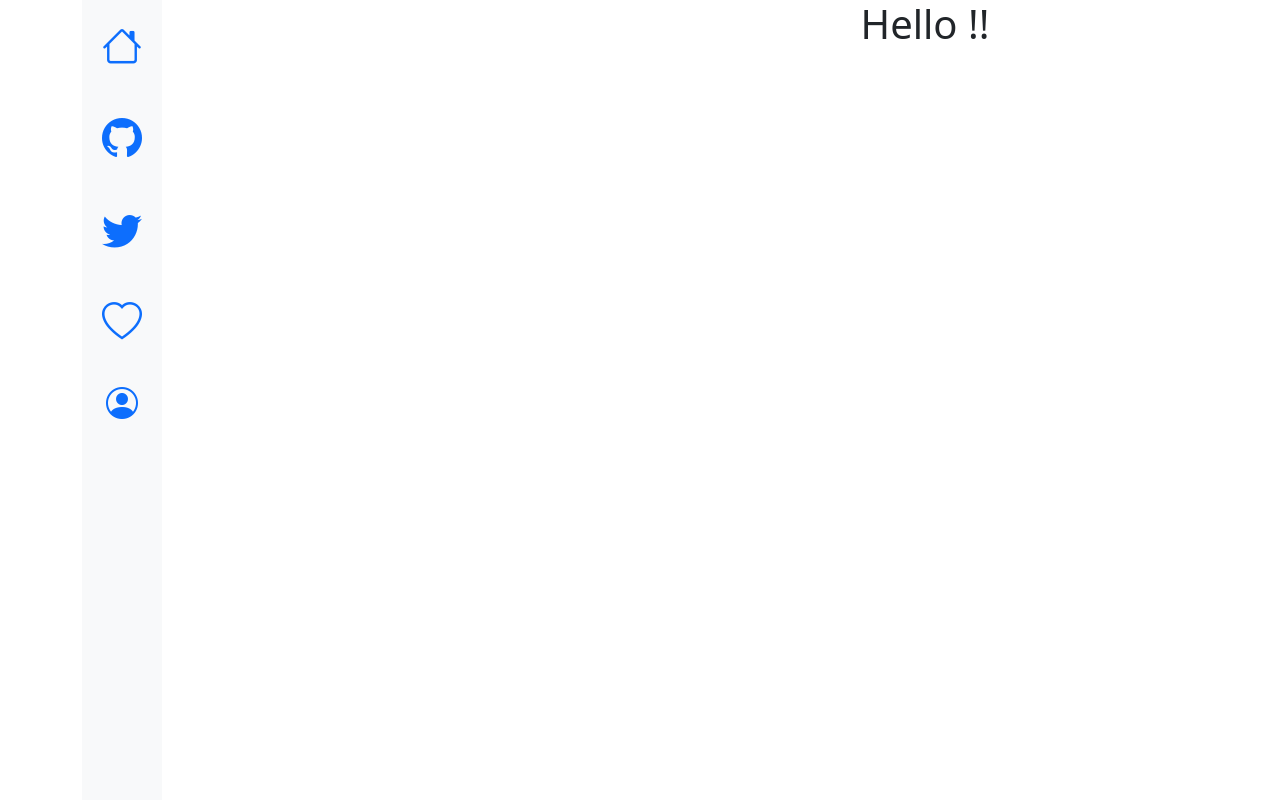
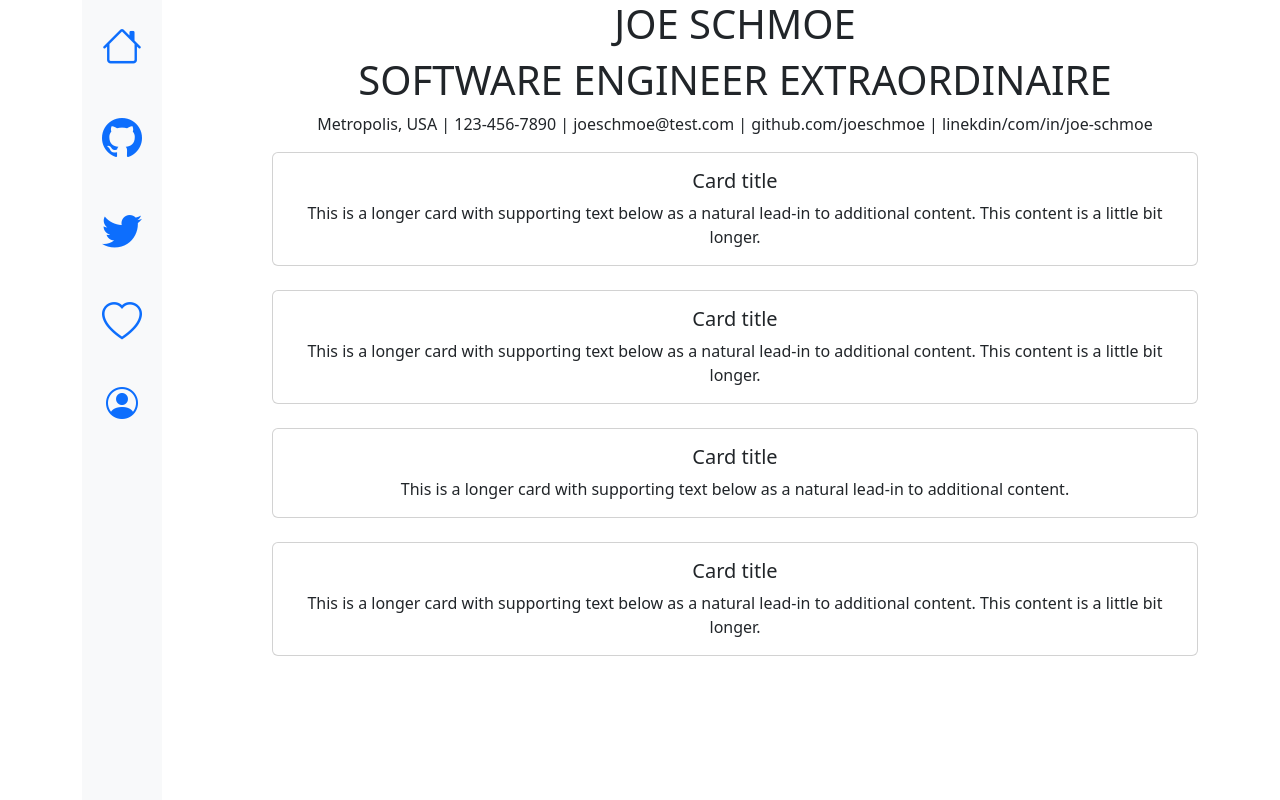
Before and after one commit to UgoAsonye/online-resume, a React (Vite) app: page / in a window 1280 px wide. Shown: the top 800 px of the page. Built offline with nearby package versions, Linux system fonts and the light colour scheme.

Commit message:
added padding to nav

```diff
--- a/src/App.jsx
+++ b/src/App.jsx
@@ -13,15 +13,18 @@ function App() {
     <div>
       <div class="container text-center">
         <div class="row align-items-start">
-          <div class="col">
+          <div class="col col-lg-2">
             <SideNav />
           </div>
           <div class="col">
-            <Content />
+            <Resume />
           </div>
+          {/* <div class="col">
+            <Resume />
+          </div> */}
         </div>
       </div>
-      <Resume />
+
       <Footer />
     </div>
   );
```
